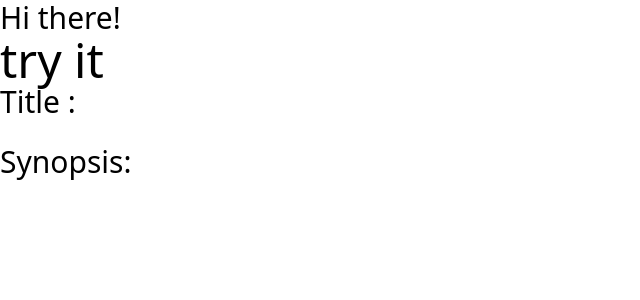
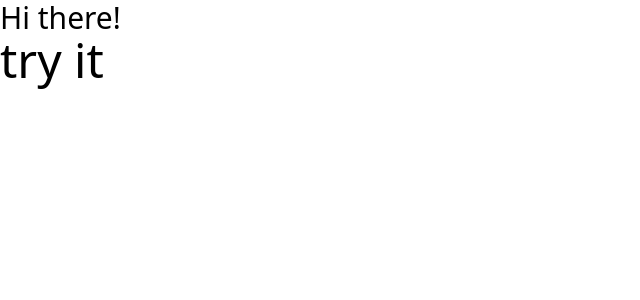
Before and after one commit to LavenderLemonade/anime-search, a React (Create React App) app in the folder anime-search/: page / in a window 1280 px wide. Shown: the top 300 px of the page, without its empty margins (0-640 px from the left). Built offline with nearby package versions, Linux system fonts and the light colour scheme.

Commit message:
LETS GOOOOOOOOOOOOOOOOOOOOOOOOOOOOOOOOOOOOOOO we have each one coming through and rendering conditionally!

```diff
--- a/anime-search/src/Components/SearchShow.js
+++ b/anime-search/src/Components/SearchShow.js
@@ -55,14 +55,15 @@ export default function SearchShow() {
     return (
         <div>
             <button className='text-5xl' onClick={() => doCall()}>try it </button>
-            {stuff && <div>
-                <p className='text-3xl'>Title : {stuff.Title}</p>
-                <br></br>
-                <p className='text-3xl'> Synopsis: {stuff.Synopsis}</p>
-                <br></br>
-                <img src={stuff.Cover}></img>
-            </div>
-            }
+            {stuff && stuff.map((anime) =>
+                <div>
+                    <p className='text-3xl'>Title : {anime.Title}</p>
+                    <br></br>
+                    <p className='text-3xl'> Synopsis: {anime.Synopsis}</p>
+                    <br></br>
+                    <img src={anime.Cover}></img>
+                </div>
+            )}
 
         </div>
     )
```
